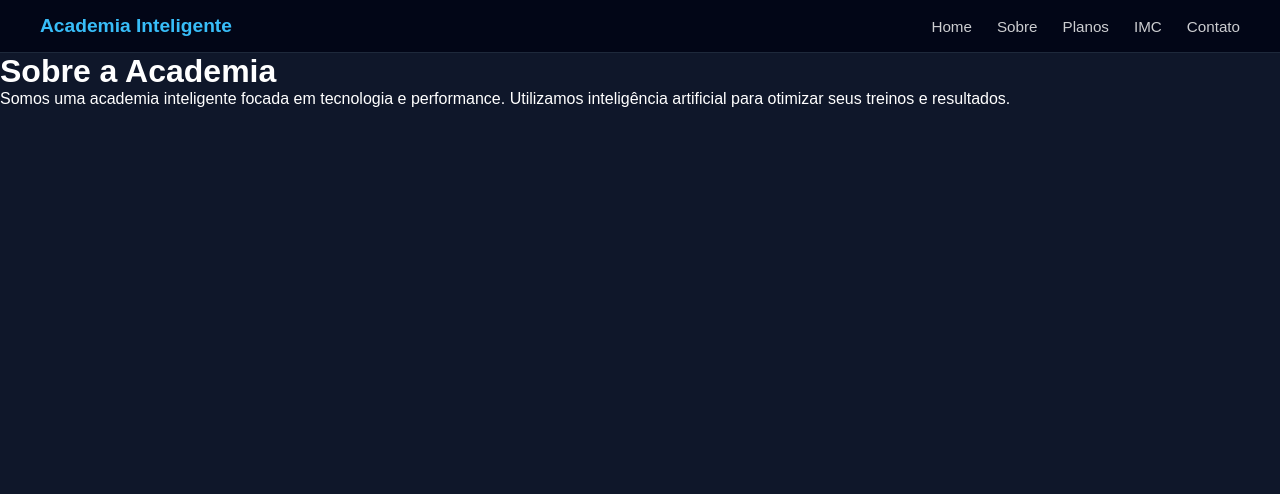
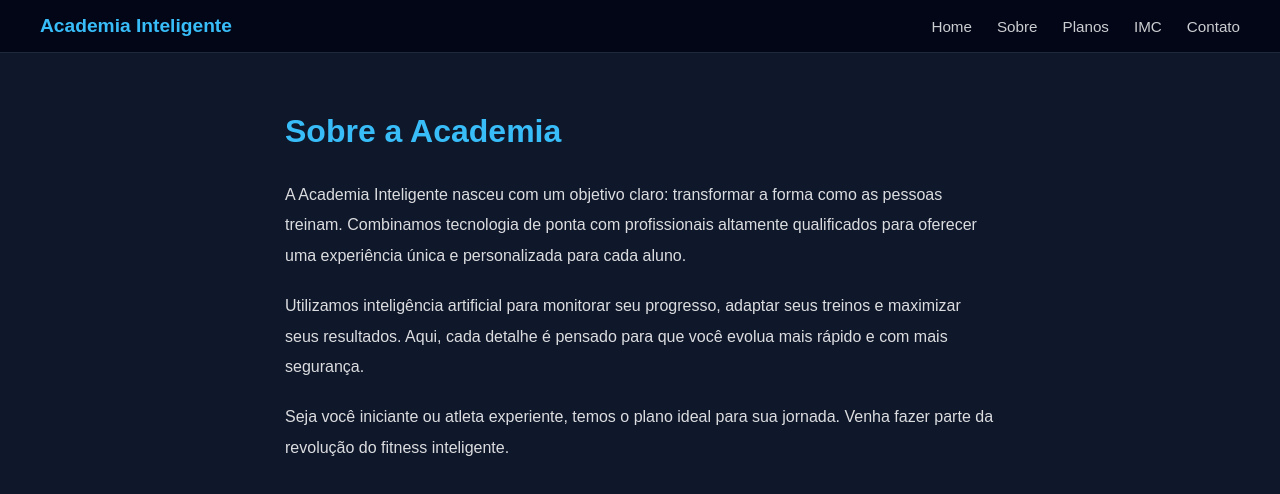
Before and after one commit to Academia-Inteligente/Academia-Inteligente-CP4-WEB, a React (Vite) app: page /sobre in a window 1280 px wide. Shown: the top 494 px of the page. Built offline with nearby package versions, Linux system fonts and the light colour scheme.

Commit message:
feat: atualizando página sobre

```diff
--- a/src/css/estilo.css
+++ b/src/css/estilo.css
@@ -248,3 +248,24 @@ body {
   opacity: 1;
   color: #38bdf8;
 }
+
+/* ================= Sobre ================= */
+
+.sobre-container {
+  max-width: 750px;
+  margin: 0 auto;
+  padding: 60px 20px;
+}
+
+.sobre-titulo {
+  font-size: 2rem;
+  color: #38bdf8;
+  margin-bottom: 30px;
+}
+
+.sobre-texto {
+  font-size: 1rem;
+  line-height: 1.9;
+  opacity: 0.85;
+  margin-bottom: 20px;
+}
--- a/src/pages/Sobre.jsx
+++ b/src/pages/Sobre.jsx
@@ -3,11 +3,27 @@ import "../css/estilo.css";
 export default function Sobre() {
   return (
     <div className="page">
-      <h1>Sobre a Academia</h1>
-      <p>
-        Somos uma academia inteligente focada em tecnologia e performance.
-        Utilizamos inteligência artificial para otimizar seus treinos e resultados.
-      </p>
+      <div className="sobre-container">
+
+        <h1 className="sobre-titulo">Sobre a Academia</h1>
+
+        <p className="sobre-texto">
+          A Academia Inteligente nasceu com um objetivo claro: transformar a forma como as pessoas treinam.
+          Combinamos tecnologia de ponta com profissionais altamente qualificados para oferecer uma experiência
+          única e personalizada para cada aluno.
+        </p>
+
+        <p className="sobre-texto">
+          Utilizamos inteligência artificial para monitorar seu progresso, adaptar seus treinos e maximizar
+          seus resultados. Aqui, cada detalhe é pensado para que você evolua mais rápido e com mais segurança.
+        </p>
+
+        <p className="sobre-texto">
+          Seja você iniciante ou atleta experiente, temos o plano ideal para sua jornada.
+          Venha fazer parte da revolução do fitness inteligente.
+        </p>
+
+      </div>
     </div>
   );
 }
```
